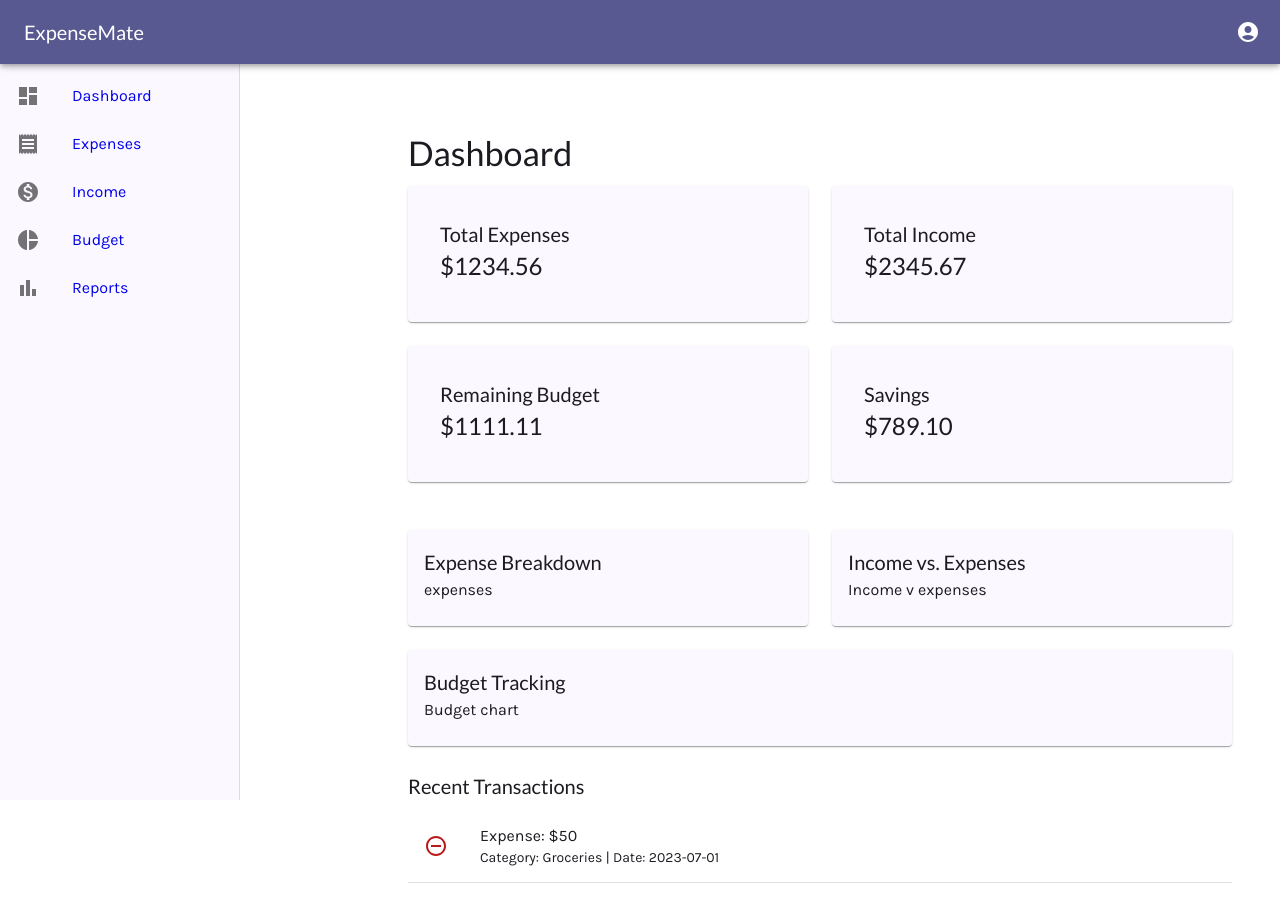
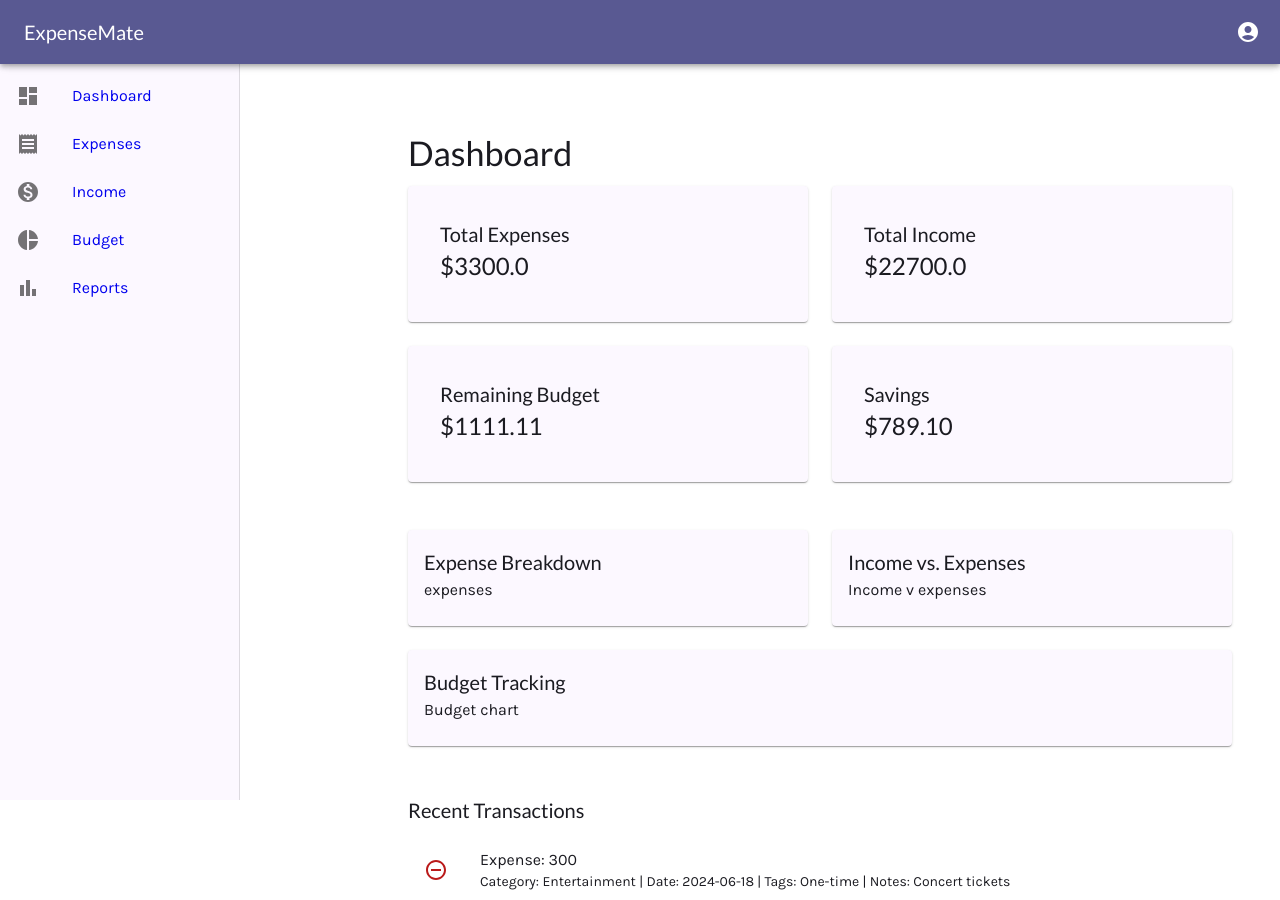
Before and after one commit to m-usaid99/ExpenseMate, a React (Create React App) app in the folder frontend/: page /dashboard in a window 1280 px wide. Shown: the top 900 px of the page. Built offline with nearby package versions, Linux system fonts and the light colour scheme.

Commit message:
reworked dashboard

```diff
--- a/frontend/src/components/RecentTransactions.js
+++ b/frontend/src/components/RecentTransactions.js
@@ -1,31 +1,59 @@
 // src/components/RecentTransactions.js
-import React from 'react';
-import { Box, Typography, List, ListItem, ListItemText, Divider, ListItemIcon } from '@mui/material';
-import ExpenseIcon from '@mui/icons-material/RemoveCircleOutline';
-import IncomeIcon from '@mui/icons-material/AddCircleOutline';
-
-const transactions = [
-  { id: 1, type: 'Expense', amount: '$50', category: 'Groceries', date: '2023-07-01' },
-  { id: 2, type: 'Income', amount: '$500', category: 'Salary', date: '2023-07-01' },
-  { id: 3, type: 'Expense', amount: '$20', category: 'Transport', date: '2023-07-02' },
-  { id: 4, type: 'Income', amount: '$150', category: 'Freelance', date: '2023-07-02' },
-  // Add more transactions here
-];
+import React from "react";
+import {
+  Box,
+  Typography,
+  List,
+  ListItem,
+  ListItemText,
+  Divider,
+  ListItemIcon,
+} from "@mui/material";
+import ExpenseIcon from "@mui/icons-material/RemoveCircleOutline";
+import IncomeIcon from "@mui/icons-material/AddCircleOutline";
+import { useSelector } from "react-redux";
+import { selectRecentExpenses } from "../features/expenses/expensesSlice";
+import { selectRecentIncome } from "../features/income/incomeSlice";
 
 const RecentTransactions = () => {
+  const recentExpenses = useSelector(selectRecentExpenses).map(expense => ({ ...expense, type: 'Expense' }));
+  const recentIncome = useSelector(selectRecentIncome).map(income => ({ ...income, type: 'Income' }));
+  const transactions = [...recentExpenses, ...recentIncome]
+    .sort((a, b) => new Date(b.date) - new Date(a.date));
+
   return (
-    <Box sx={{ mt: 3 }}>
+    <Box sx={{ mt: 6, maxHeight: 500, overflowY: 'auto' }}>
       <Typography variant="h6">Recent Transactions</Typography>
       <List>
         {transactions.map((transaction) => (
           <React.Fragment key={transaction.id}>
             <ListItem>
               <ListItemIcon>
-                {transaction.type === 'Expense' ? <ExpenseIcon color="error" /> : <IncomeIcon color="primary" />}
+                {transaction.type === "Expense" ? (
+                  <ExpenseIcon color="error" />
+                ) : (
+                  <IncomeIcon color="primary" />
+                )}
               </ListItemIcon>
               <ListItemText
                 primary={`${transaction.type}: ${transaction.amount}`}
-                secondary={`Category: ${transaction.category} | Date: ${transaction.date}`}
+                secondary={
+                  <>
+                    <Typography component="span" variant="body2" color="textPrimary">
+                      {`Category: ${transaction.category}  |  Date: ${transaction.date}`}
+                    </Typography>
+                    {transaction.tags && transaction.tags.length > 0 && (
+                      <Typography component="span" variant="body2" color="textSecondary">
+                        {`  |  Tags: ${transaction.tags.join(', ')}`}
+                      </Typography>
+                    )}
+                    {transaction.notes && (
+                      <Typography component="span" variant="body2" color="textSecondary">
+                        {` | Notes: ${transaction.notes}`}
+                      </Typography>
+                    )}
+                  </>
+                }
               />
             </ListItem>
             <Divider component="li" />
--- a/frontend/src/components/SummaryCardsSection.js
+++ b/frontend/src/components/SummaryCardsSection.js
@@ -2,15 +2,20 @@
 import React from 'react';
 import { Grid } from '@mui/material';
 import SummaryCard from './SummaryCard';
+import { useSelector } from 'react-redux';
+import { selectTotalExpenses } from '../features/expenses/expensesSlice';
+import { selectTotalIncome } from '../features/income/incomeSlice';
 
 const SummaryCardsSection = () => {
+  const totalExpenses = useSelector(selectTotalExpenses);
+  const totalIncome = useSelector(selectTotalIncome);
   return (
     <Grid container spacing={3} justifyContent="center">
       <Grid item xs={12} sm={6}>
-        <SummaryCard title="Total Expenses" value="$1234.56" path="/expenses" />
+        <SummaryCard title="Total Expenses" value={`$${totalExpenses.toFixed(1)}`} path="/expenses" />
       </Grid>
       <Grid item xs={12} sm={6}>
-        <SummaryCard title="Total Income" value="$2345.67" path="/income" />
+        <SummaryCard title="Total Income" value={`$${totalIncome.toFixed(1)}`} path="/income" />
       </Grid>
       <Grid item xs={12} sm={6}>
         <SummaryCard title="Remaining Budget" value="$1111.11" path="/budget" />
```
